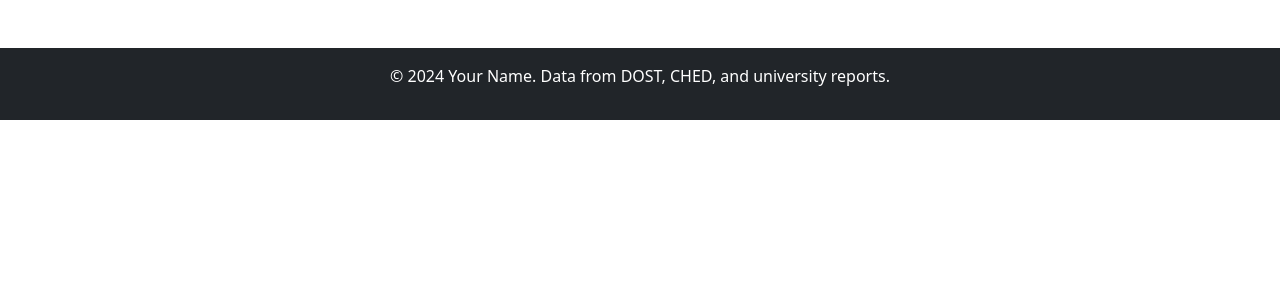
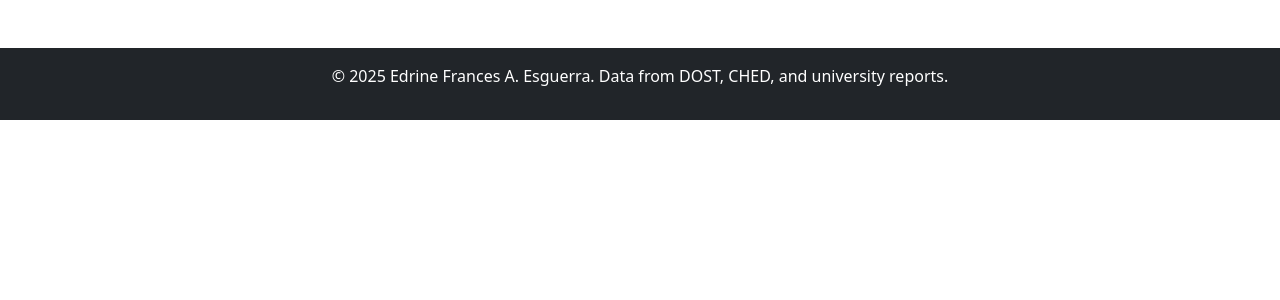
Before and after one commit to snsnzjkt/Metro-Manila-University-Funding-2024, a Flask app: template templates/base.html in a window 1280 px wide. Shown: the part 56-356 px from the top of the page. Run offline with Flask 3, Linux system fonts and the light colour scheme; the template is opened without the code that fills it, so the values that code supplies are empty.

Commit message:
Update base.html

```diff
--- a/templates/base.html
+++ b/templates/base.html
@@ -41,7 +41,7 @@
 
     <footer class="bg-dark text-white text-center py-3 mt-5">
         <div class="container">
-            <p>© 2024 Your Name. Data from DOST, CHED, and university reports.</p>
+            <p>© 2025 Edrine Frances A. Esguerra. Data from DOST, CHED, and university reports.</p>
         </div>
     </footer>
 
```
